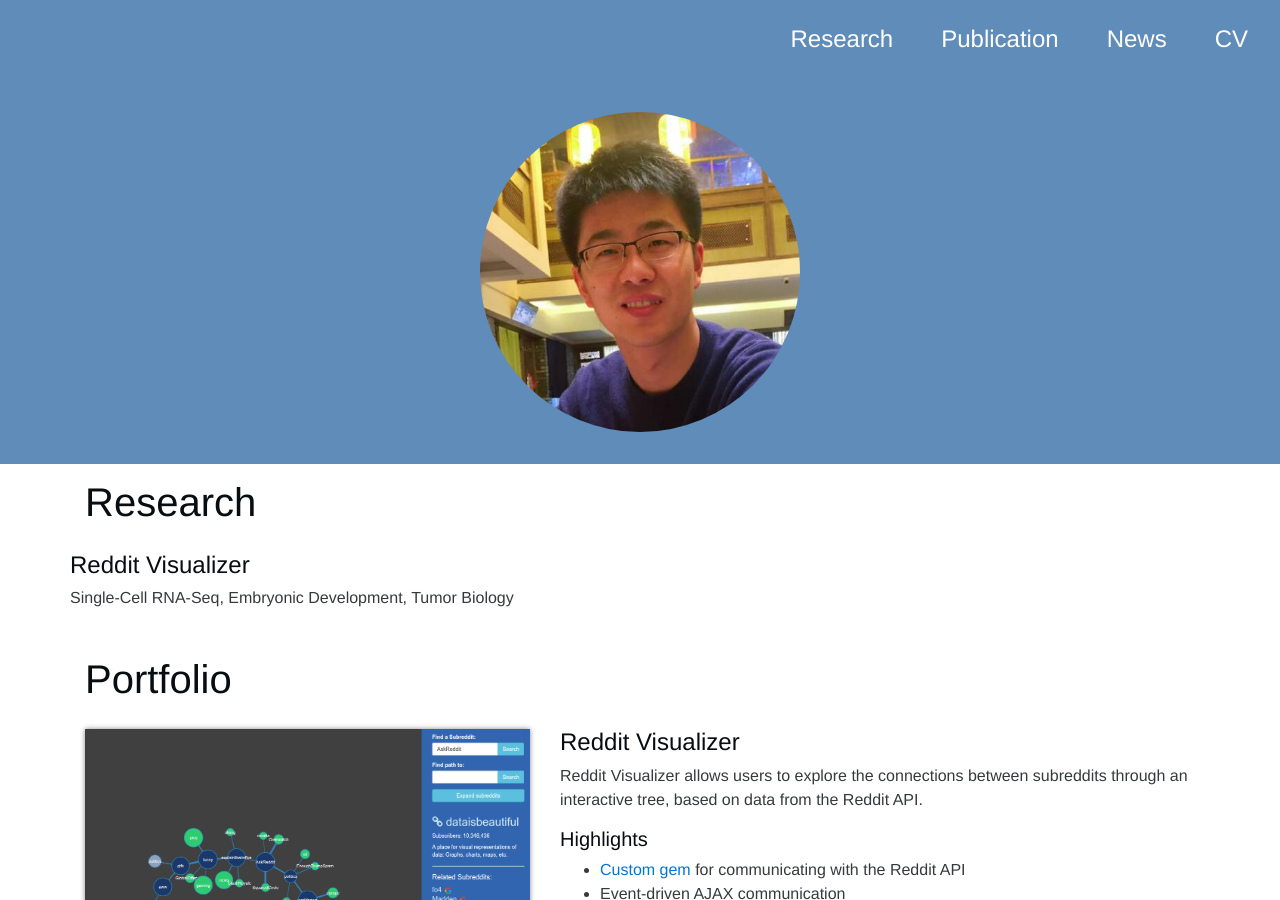
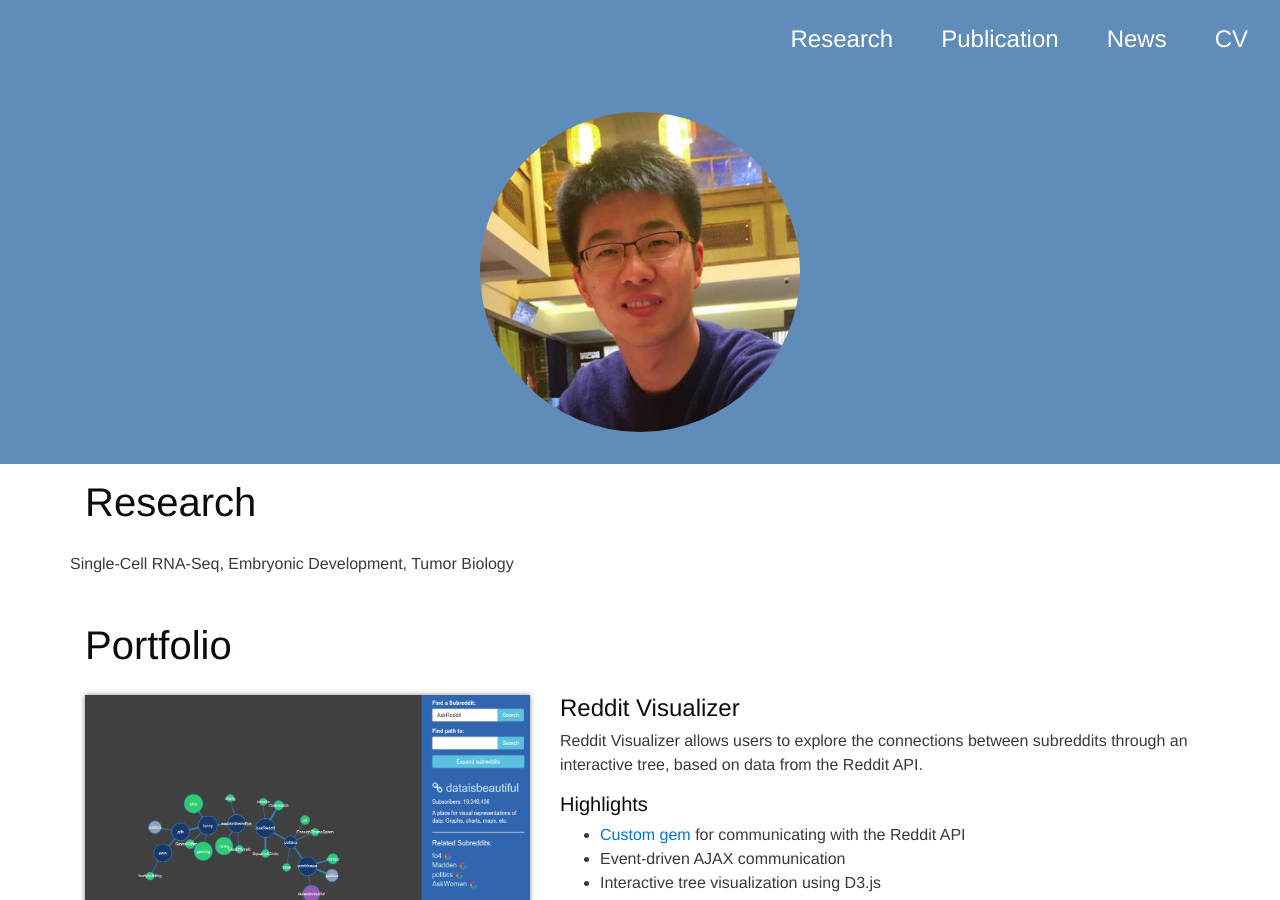
Before and after one commit to zorrodong/zorrodong.github.io, a Jekyll site: the page built from index.html, in a window 1280 px wide and 900 px high. Built offline with Jekyll 4.4.1, drawn with Linux system fonts in a browser that asks for light colours; nearby versions of some CDN libraries.

Commit message:
Update about.html

```diff
--- a/_includes/about.html
+++ b/_includes/about.html
@@ -8,9 +8,6 @@
           <div class="row">
           <div class="row list-row">
             <div class="col-md-7">
-              <div>
-                <h4 class="h-inline">Reddit Visualizer</h4>
-              </div>
               <p>
                 Single-Cell RNA-Seq, Embryonic Development, Tumor Biology
               </p>
```
